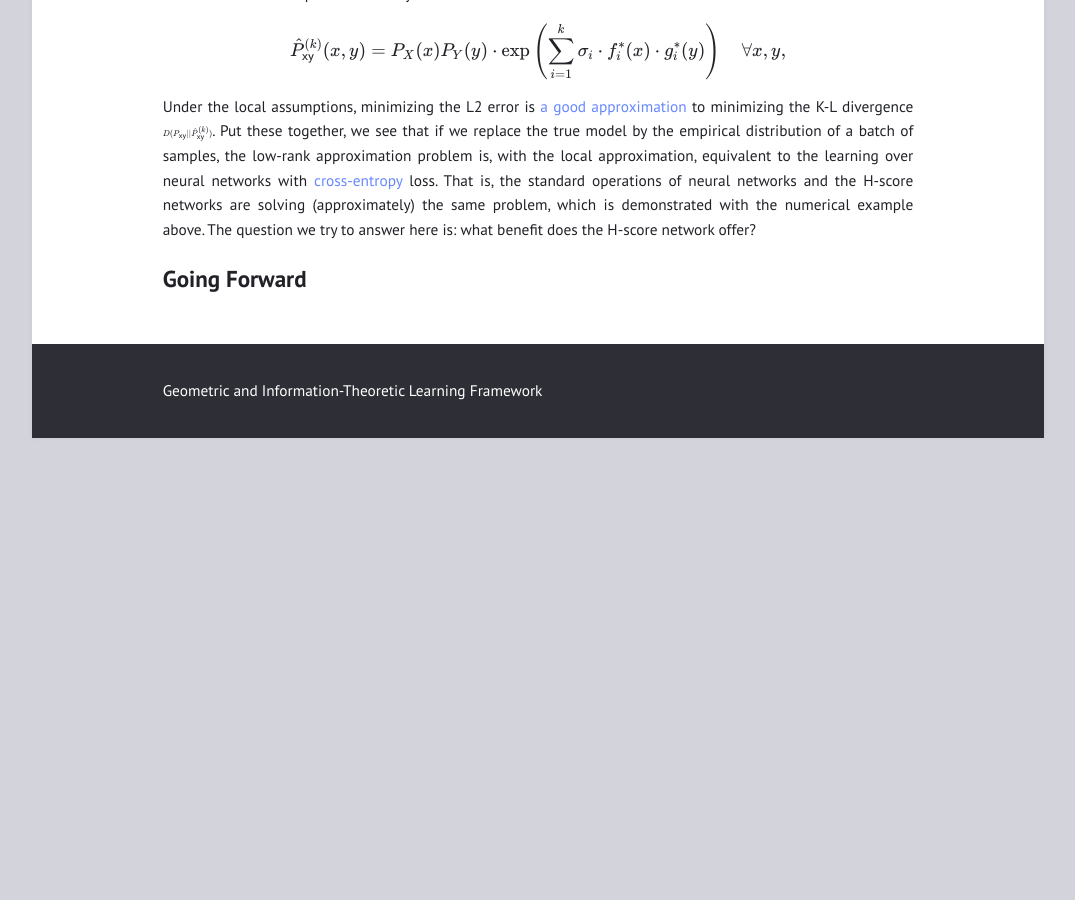
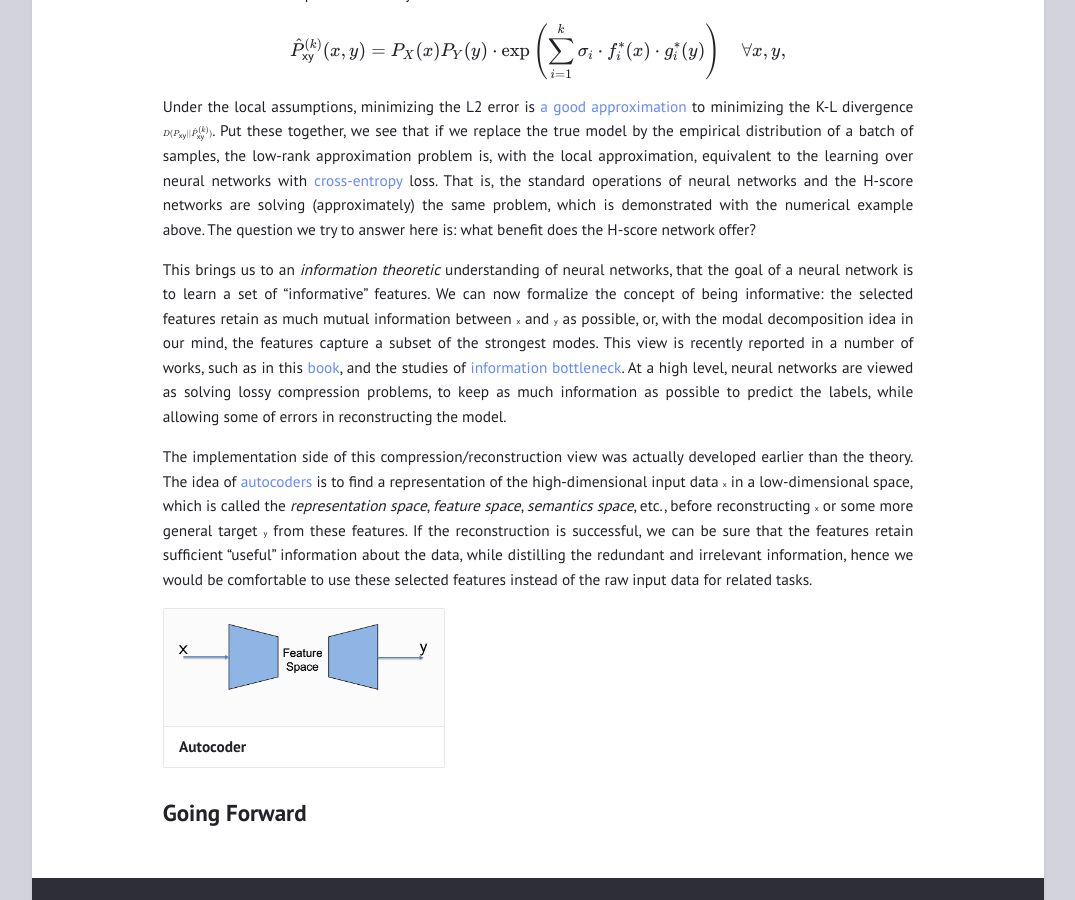
Before and after one commit to gilearning/gilearning.github.io, a Jekyll site: the page built from _posts/2022-08-24-HScore.md, in a window 1280 px wide and 900 px high, scrolled down 3976 px. Shown: the whole window, without its empty margins (102-1177 px from the left). Built offline with Jekyll 4.4.1, drawn with Linux system fonts in a browser that asks for light colours; formulas are drawn with MathJax 3; before the commit the page ends 4414 px from its top, so only the background shows below that.

Commit message:
autocoder figure

```diff
--- a/_posts/2022-08-24-HScore.md
+++ b/_posts/2022-08-24-HScore.md
@@ -136,9 +136,13 @@ $$
 Under the local assumptions, minimizing the L2 error is [a good approximation](https://gilearning.github.io/ModalDecomposition/#divergence-and-fisher-information) to minimizing the K-L divergence
 $D(P_{\mathsf {xy}} || \hat{P}_{\mathsf {xy}}^{(k)})$. Put these together, we see that if we replace the true model by the empirical distribution of a batch of samples, the low-rank approximation problem is, with the local approximation, equivalent to the learning over neural networks with [cross-entropy](https://en.wikipedia.org/wiki/Cross_entropy) loss. That is, the standard operations of neural networks and the H-score networks are solving (approximately) the same problem, which is demonstrated with the numerical example above. The question we try to answer here is: what benefit does the H-score network offer?
 
+This brings us to an _information theoretic_ understanding of neural networks, that the goal of a neural network is to learn a set of  "informative" features. We can now formalize the concept of being informative: the selected features retain as much mutual information between $\mathsf x$ and $\mathsf y$ as possible, or, with the modal decomposition idea in our mind, the features capture a subset of the strongest modes. This view is recently reported in a number of works, such as in this [book](https://book-wright-ma.github.io/), and the studies of [information bottleneck](https://arxiv.org/abs/1503.02406). At a high level, neural networks are viewed as solving lossy compression problems, to keep as much information as possible to predict the labels, while allowing some of errors in reconstructing the model.
+
+The implementation side of this compression/reconstruction view was actually developed earlier than the theory. The idea of [autocoders](https://en.wikipedia.org/wiki/Autoencoder)
+is to find a representation of the high-dimensional input data $\mathsf x$ in a low-dimensional space, which is called the _representation space_, _feature space_, _semantics space_, etc.,  before reconstructing $\mathsf x$ or some more general target $\mathsf y$ from these features. If the reconstruction is successful, we can be sure that the features retain sufficient "useful" information about the data, while distilling the redundant and irrelevant information, hence we would be comfortable to use these selected features instead of the raw input data for related tasks.
 
 
-
-
+|![test image](/assets/autocoder.png){: width="250" }|
+|<b> Autocoder </b>|
 
 ## Going Forward
```
